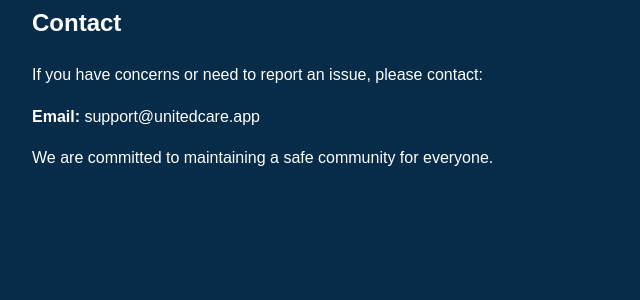
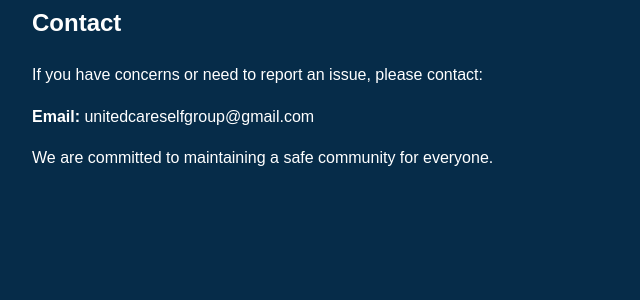
Before and after one commit to isaac-odhiambo/unitedcare-backend, a Django app: template unitedcare_backend/accounts/templates/accounts/child_safety.html in a window 1280 px wide. Shown: the part 452-752 px from the top of the page, without its empty margins (0-640 px from the left). Run offline with Django 5.2, Linux system fonts and the light colour scheme; the template is opened without the code that fills it, so the values that code supplies are empty; parts of the project's set-up code (start-up, migrations or seed data) failed here and were passed over.

Commit message:
fix(accounts): update child safety page content

```diff
--- a/unitedcare_backend/accounts/templates/accounts/child_safety.html
+++ b/unitedcare_backend/accounts/templates/accounts/child_safety.html
@@ -25,7 +25,7 @@
 
   <h2>Contact</h2>
   <p>If you have concerns or need to report an issue, please contact:</p>
-  <p><strong>Email:</strong> support@unitedcare.app</p>
+  <p><strong>Email:</strong> unitedcareselfgroup@gmail.com</p>
 
   <p>We are committed to maintaining a safe community for everyone.</p>
 </body>
```
